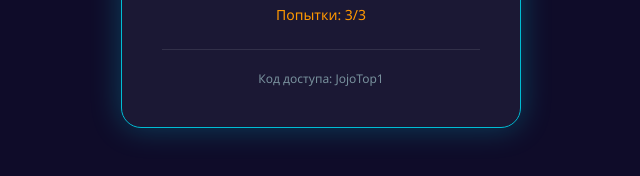
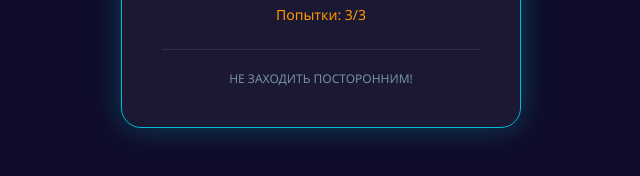
Before and after one commit to IlyaSigma111/BotControlPanel, a plain HTML site: page index.html in a window 1280 px wide. Shown: the part 540-716 px from the top of the page, 319-959 px from the left. Drawn offline with Linux system fonts and the light colour scheme.

Commit message:
Update index.html

```diff
--- a/index.html
+++ b/index.html
@@ -162,7 +162,7 @@
             </div>
 
             <div class="login-footer">
-                <p>Код доступа: JojoTop1</p>
+                <p>НЕ ЗАХОДИТЬ ПОСТОРОННИМ!</p>
             </div>
         </div>
     </div>
```
